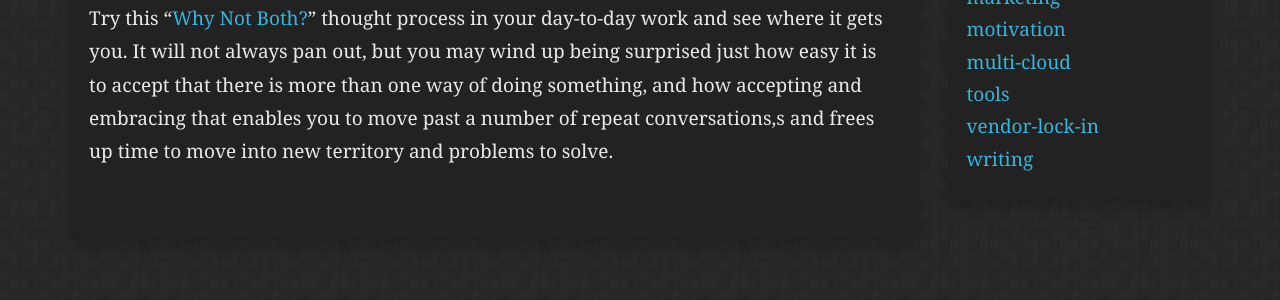
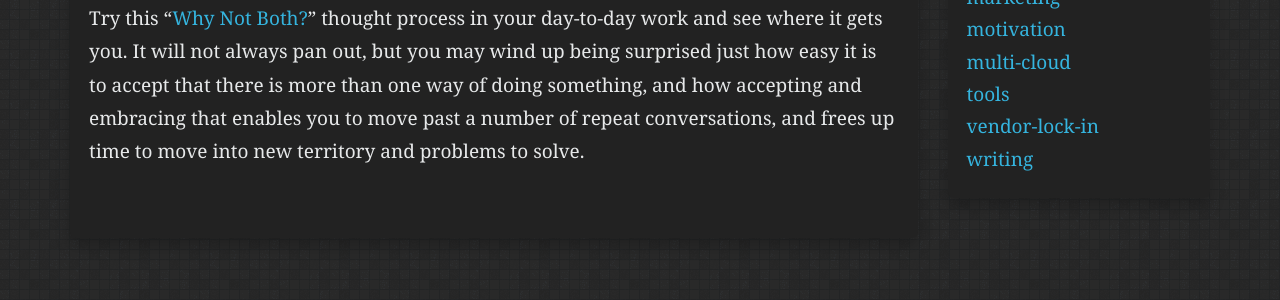
Before and after one commit to ryanspletzer/ryanspletzer.github.io, a Jekyll site: the page built from _posts/2023-04-02-why-not-both.md, in a window 1280 px wide. Shown: the part 941-1241 px from the top of the page. Built offline with Jekyll 4.4.1, drawn with Linux system fonts in a browser that asks for light colours.

Commit message:
Fix typo

```diff
--- a/_posts/2023-04-02-why-not-both.md
+++ b/_posts/2023-04-02-why-not-both.md
@@ -34,4 +34,4 @@ that use case for 5-10% of the population is eating up _more_ than 5-10% of your
 Try this "[Why Not Both?](https://knowyourmeme.com/memes/why-not-both-why-dont-we-have-both)" thought process in your
 day-to-day work and see where it gets you. It will not always pan out, but you may wind up being surprised just how easy
 it is to accept that there is more than one way of doing something, and how accepting and embracing that enables you to
-move past a number of repeat conversations,s and frees up time to move into new territory and problems to solve.
+move past a number of repeat conversations, and frees up time to move into new territory and problems to solve.
```
